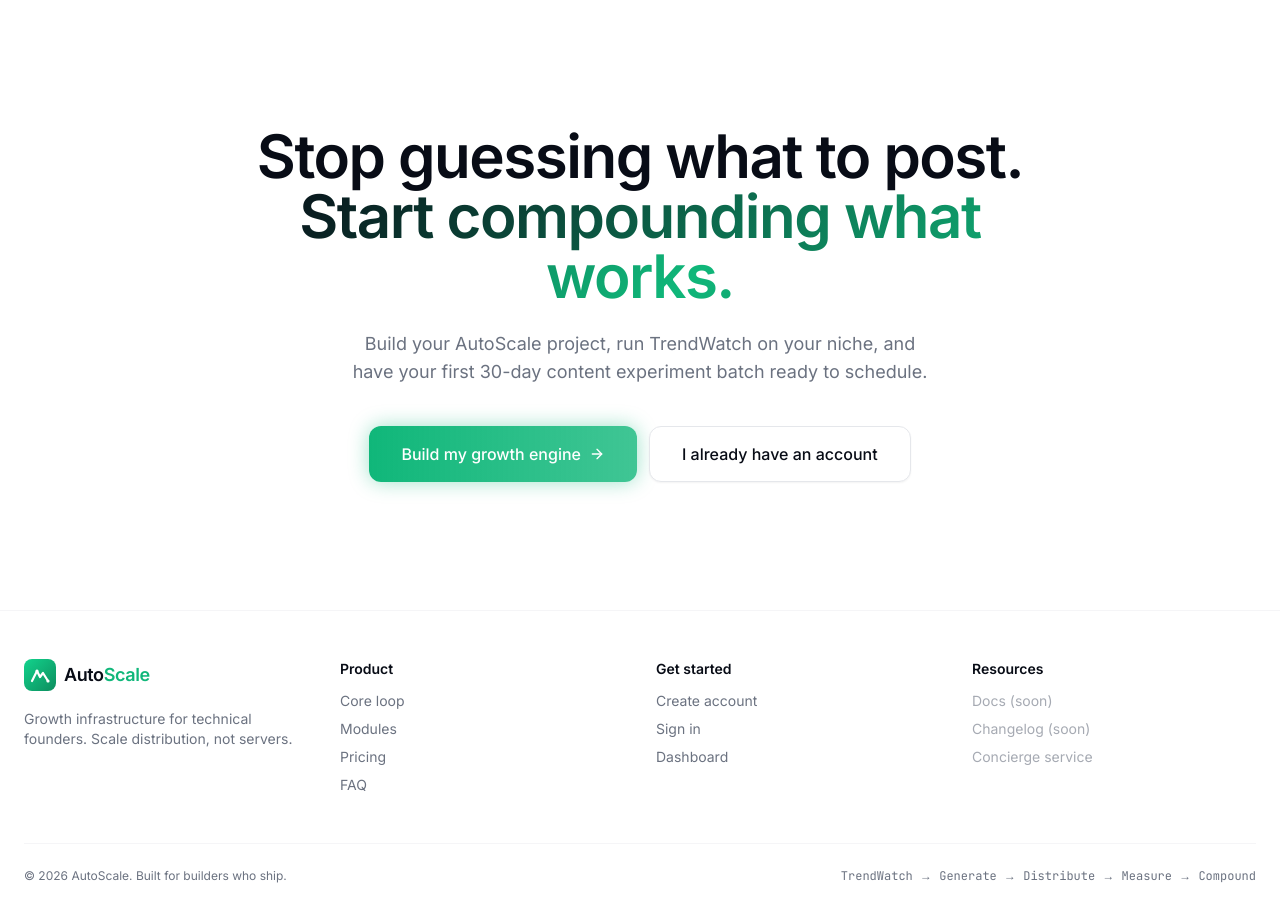
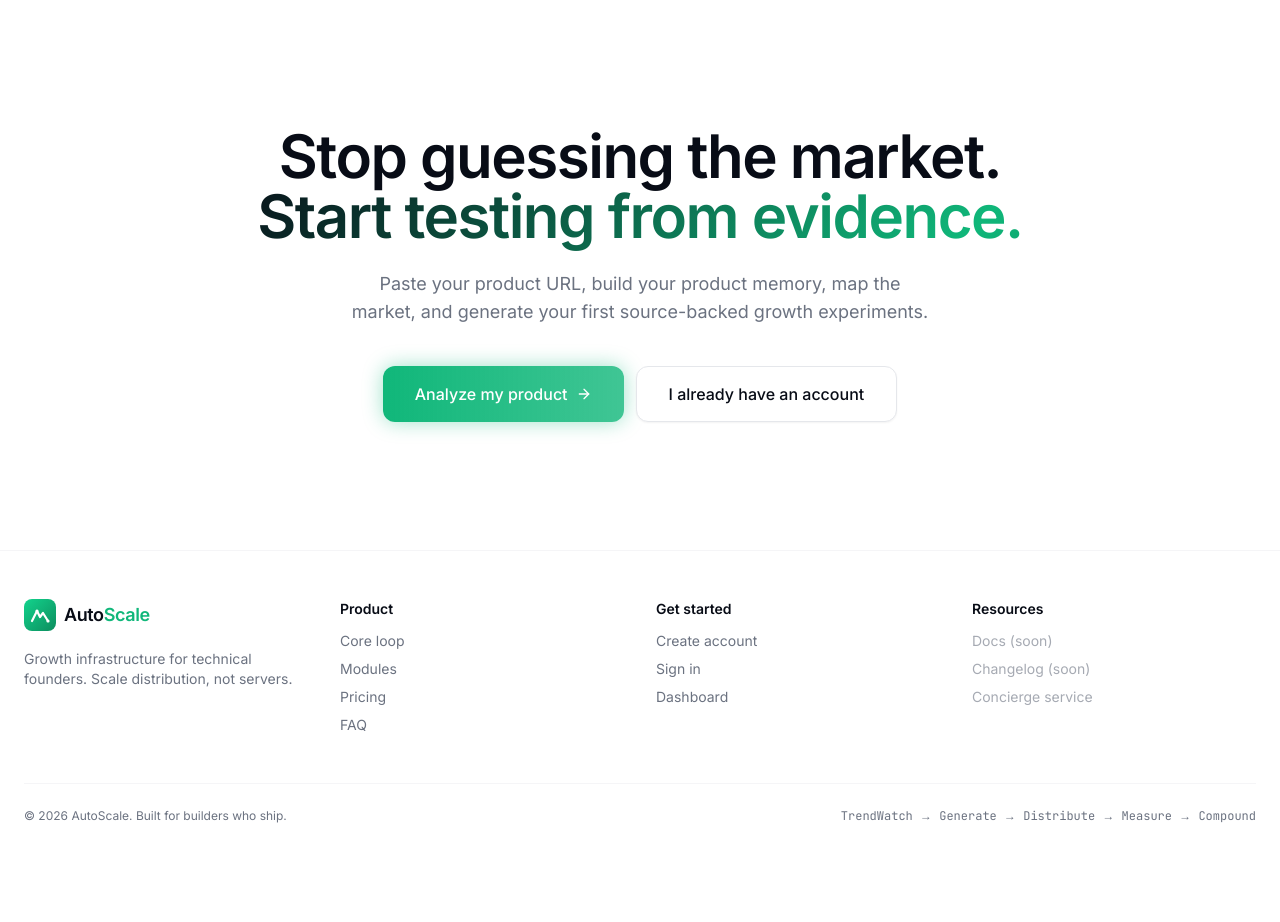
Before and after one commit to lukesystems/Auto-Scale, a Next.js app: page / in a window 1280 px wide. Shown: the part 7320-8242 px from the top of the page. After the commit the page ends 8192 px from the top, so only its background shows below. Built offline with nearby package versions, Linux system fonts and the light colour scheme; no server answers.

Commit message:
landing: update final CTA for evidence-based positioning

```diff
--- a/components/landing/cta.tsx
+++ b/components/landing/cta.tsx
@@ -11,21 +11,21 @@
       <div className="container">
         <div className="mx-auto max-w-3xl text-center">
           <h2 className="font-display text-4xl md:text-6xl font-semibold tracking-tight text-balance leading-[0.95]">
-            Stop guessing what to post.
+            Stop guessing the market.
             <br />
             <span className="text-gradient bg-[length:200%_auto] animate-gradient-shift">
-              Start compounding what works.
+              Start testing from evidence.
             </span>
           </h2>
           <p className="mt-6 text-base md:text-lg text-muted-foreground text-balance max-w-2xl mx-auto">
-            Build your AutoScale project, run TrendWatch on your niche, and have your first 30-day content experiment
-            batch ready to schedule.
+            Paste your product URL, build your product memory, map the market, and generate your first source-backed
+            growth experiments.
           </p>
 
           <div className="mt-10 flex flex-col sm:flex-row gap-3 items-center justify-center">
             <Button asChild size="xl" variant="glow">
               <Link href="/auth/sign-up">
-                Build my growth engine
+                Analyze my product
                 <ArrowRight className="h-4 w-4" />
               </Link>
             </Button>
```
